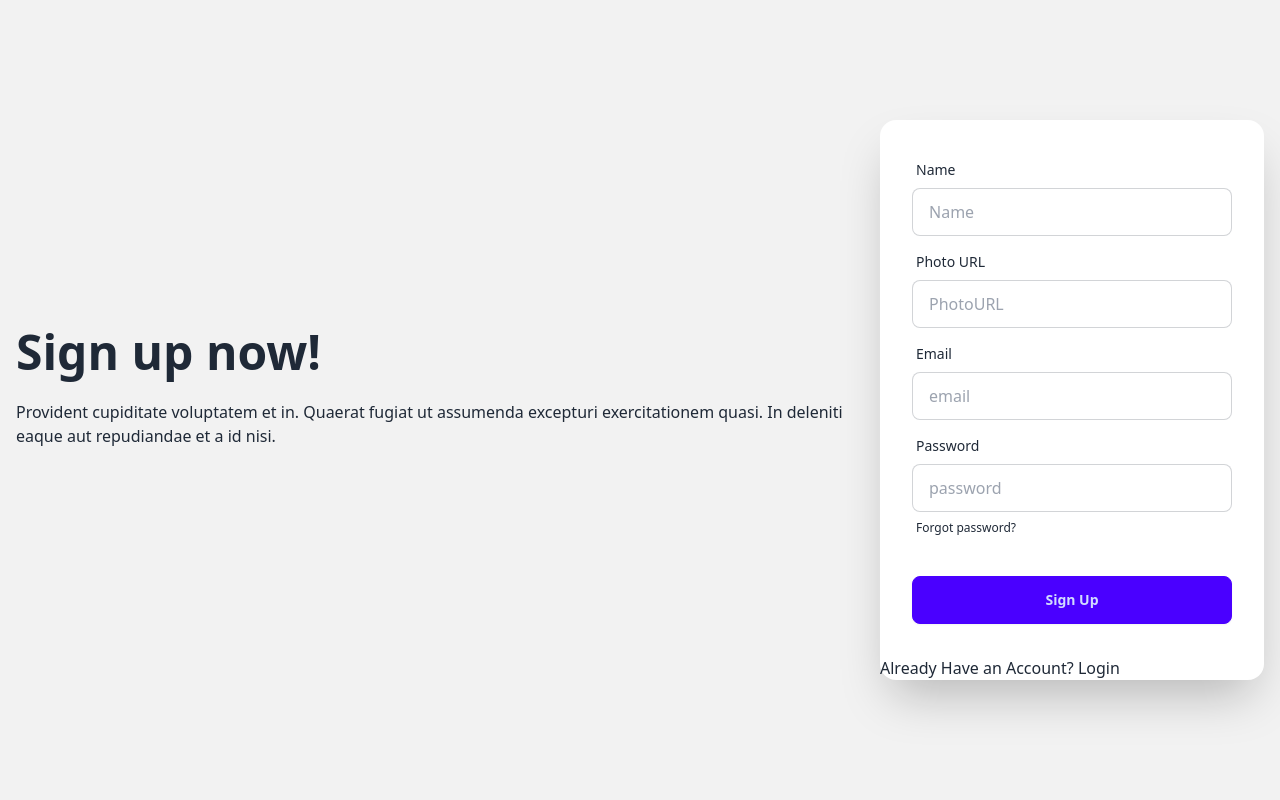
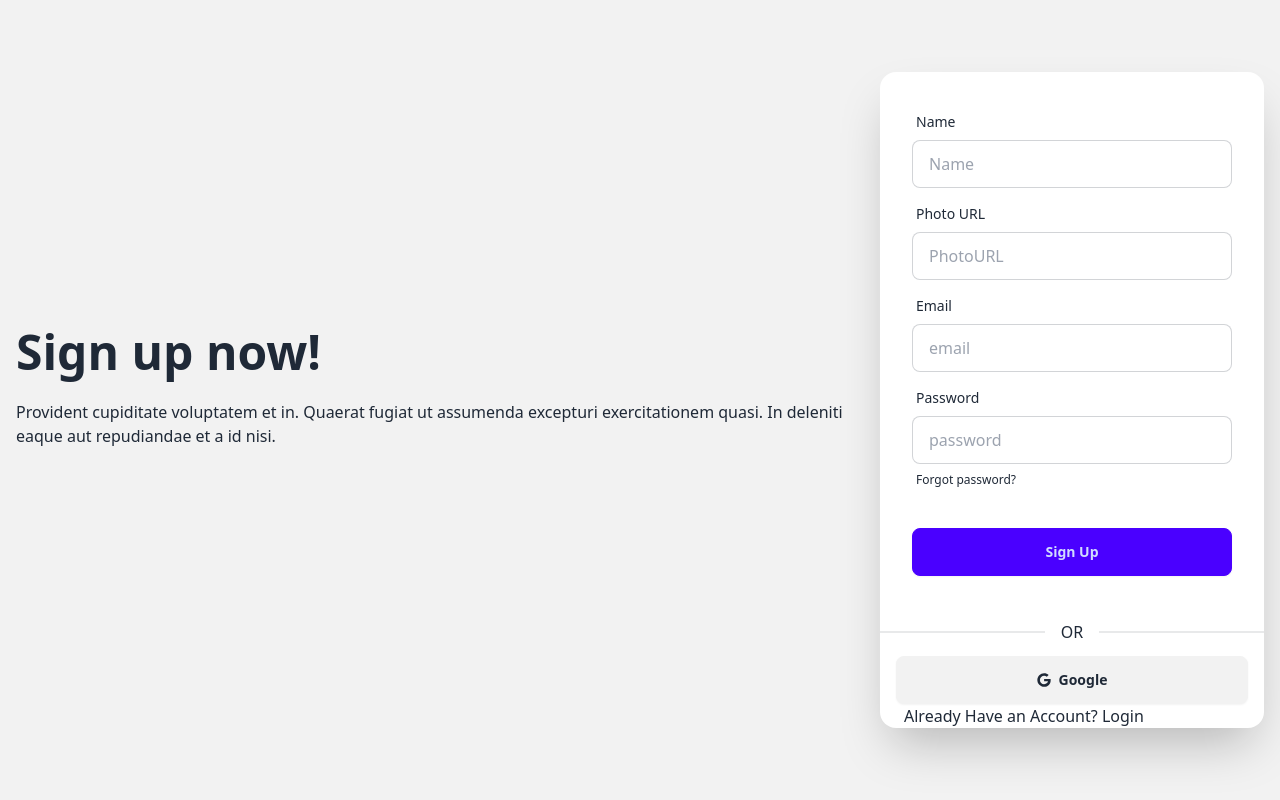
Before and after one commit to Ashikur-ai/Resturant-app, a React app: page /signup in a window 1280 px wide. Built offline with nearby package versions, Linux system fonts and the light colour scheme; no server answers; the HTML template or start-up script is replaced by a standard one.

Commit message:
Save user data for google login

```diff
--- a/src/Layout/Dashboard.jsx
+++ b/src/Layout/Dashboard.jsx
@@ -1,9 +1,11 @@
-import { FaAd, FaCalendar, FaHome, FaList, FaSearch, FaShoppingCart } from "react-icons/fa";
+import { FaAd, FaCalendar, FaEnvelope, FaHome, FaList, FaSearch, FaShoppingCart } from "react-icons/fa";
 import { NavLink, Outlet } from "react-router-dom";
 import useCart from "../hooks/useCart";
 
 const Dashboard = () => {
     const [cart] = useCart();
+    // TODO: get isAdmin value from the database
+    const isAdmin = true;
     return (
         <div className="flex">
             {/* dashboard side bar  */}
@@ -38,7 +40,11 @@
                     </li>
                     <li>
 
-                        <NavLink to="/"><FaSearch></FaSearch>Menu</NavLink>
+                        <NavLink to="/order/salad"><FaSearch></FaSearch>Menu</NavLink>
+                    </li>
+                    <li>
+
+                        <NavLink to="/order/contact"><FaEnvelope></FaEnvelope>Contact</NavLink>
                     </li>
                 </ul>
             </div>
--- /dev/null
+++ b/src/components/SocialLogin/SocialLogin.jsx
@@ -0,0 +1,39 @@
+import { FaGoogle } from "react-icons/fa";
+import useAuth from "../../hooks/useAuth";
+import useAxiosPublic from "../../hooks/useAxiosPublic";
+import { useNavigate } from "react-router-dom";
+const SocialLogin = () => {
+    const { googleSignIn } = useAuth();
+    const axiosPublic = useAxiosPublic();
+    const navigate = useNavigate();
+
+    const handleGoogleSignIn = () => {
+        googleSignIn()
+            .then(result => {
+                console.log(result.user)
+                const userInfo = {
+                    email: result.user?.email,
+                    name: result.user?.displayName
+                }
+                axiosPublic.post('/users', userInfo)
+                    .then(res => {
+                        console.log(res.data);
+                        navigate('/');
+
+                })
+        })
+    }
+    return (
+        <div>
+            <div className="divider">OR</div>
+            <div className="w-11/12 mx-auto">
+                <button onClick={handleGoogleSignIn} className="btn btn-block ">
+                    <FaGoogle></FaGoogle>
+                    Google
+                </button>
+            </div>
+        </div>
+    );
+};
+
+export default SocialLogin;
--- a/src/pages/Login/Login.jsx
+++ b/src/pages/Login/Login.jsx
@@ -4,6 +4,7 @@
 import { Link, useLocation, useNavigate } from 'react-router-dom';
 import { Helmet } from 'react-helmet-async';
 import Swal from 'sweetalert2';
+import SocialLogin from '../../components/SocialLogin/SocialLogin';
 
 const Login = () => {
     const [disabled, setDisabled] = useState(true);
@@ -89,7 +90,8 @@
                             <input disabled={disabled} type="submit" className="btn btn-primary" value="Login" />
                         </div>
                     </form>
-                    <p><small>New Here? <Link to="/signup">Create an account</Link></small></p>
+                    <SocialLogin></SocialLogin>
+                    <p className='px-6'><small>New Here? <Link to="/signup">Create an account</Link></small></p>
                 </div>
             </div>
         </div>
--- a/src/pages/SignUp/SignUp.jsx
+++ b/src/pages/SignUp/SignUp.jsx
@@ -5,6 +5,7 @@
 import { Link, useNavigate } from "react-router-dom";
 import Swal from "sweetalert2";
 import useAxiosPublic from "../../hooks/useAxiosPublic";
+import SocialLogin from "../../components/SocialLogin/SocialLogin";
 
 const SignUp = () => {
     const axiosPublic = useAxiosPublic();
@@ -108,7 +109,8 @@
 
                         </div>
                     </form>
-                    <p>Already Have an Account? <Link to="/login">Login</Link></p>
+                    <SocialLogin></SocialLogin>
+                    <p className="px-6">Already Have an Account? <Link to="/login">Login</Link></p>
                 </div>
             </div>
         </div>
--- a/src/providers/AuthProvider.jsx
+++ b/src/providers/AuthProvider.jsx
@@ -1,5 +1,5 @@
 import { createContext, useEffect, useState } from "react";
-import { createUserWithEmailAndPassword, updateCurrentUser, getAuth, onAuthStateChanged, signInWithEmailAndPassword, signOut, updateProfile } from "firebase/auth";
+import { createUserWithEmailAndPassword, updateCurrentUser, getAuth, onAuthStateChanged, signInWithEmailAndPassword, signOut, updateProfile, GoogleAuthProvider, signInWithPopup } from "firebase/auth";
 import { app } from "../firebase/firebase.config";
 
 export const AuthContext = createContext(null);
@@ -7,6 +7,7 @@
 const AuthProvider = ({children}) => {
     const [user, setUser] = useState(null);
     const [loading, setLoading] = useState(true);
+    const googleProvider = new GoogleAuthProvider();
 
     const createUser = (email, password) => {
         setLoading(true);
@@ -16,6 +17,11 @@
     const signIn = (email, password) => {
         setLoading(true);
         return signInWithEmailAndPassword(auth, email, password);
+    }
+
+    const googleSignIn = () => {
+        setLoading(true);
+        return signInWithPopup(auth, googleProvider);
     }
 
     const logOut = () => {
@@ -46,7 +52,8 @@
         createUser,
         signIn,
         logOut,
-        updateUserProfile
+        updateUserProfile,
+        googleSignIn
 
     }
     return (
```
